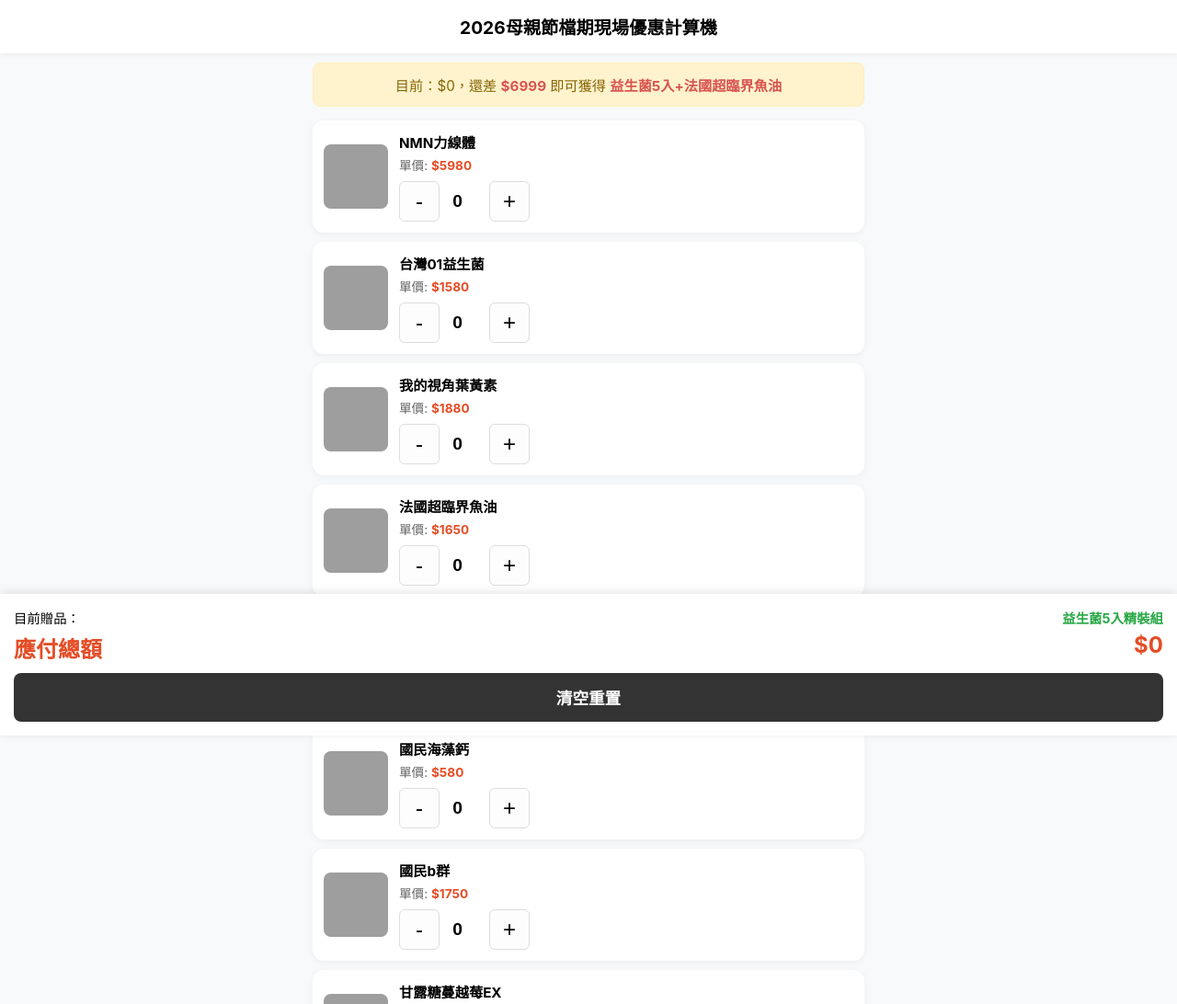
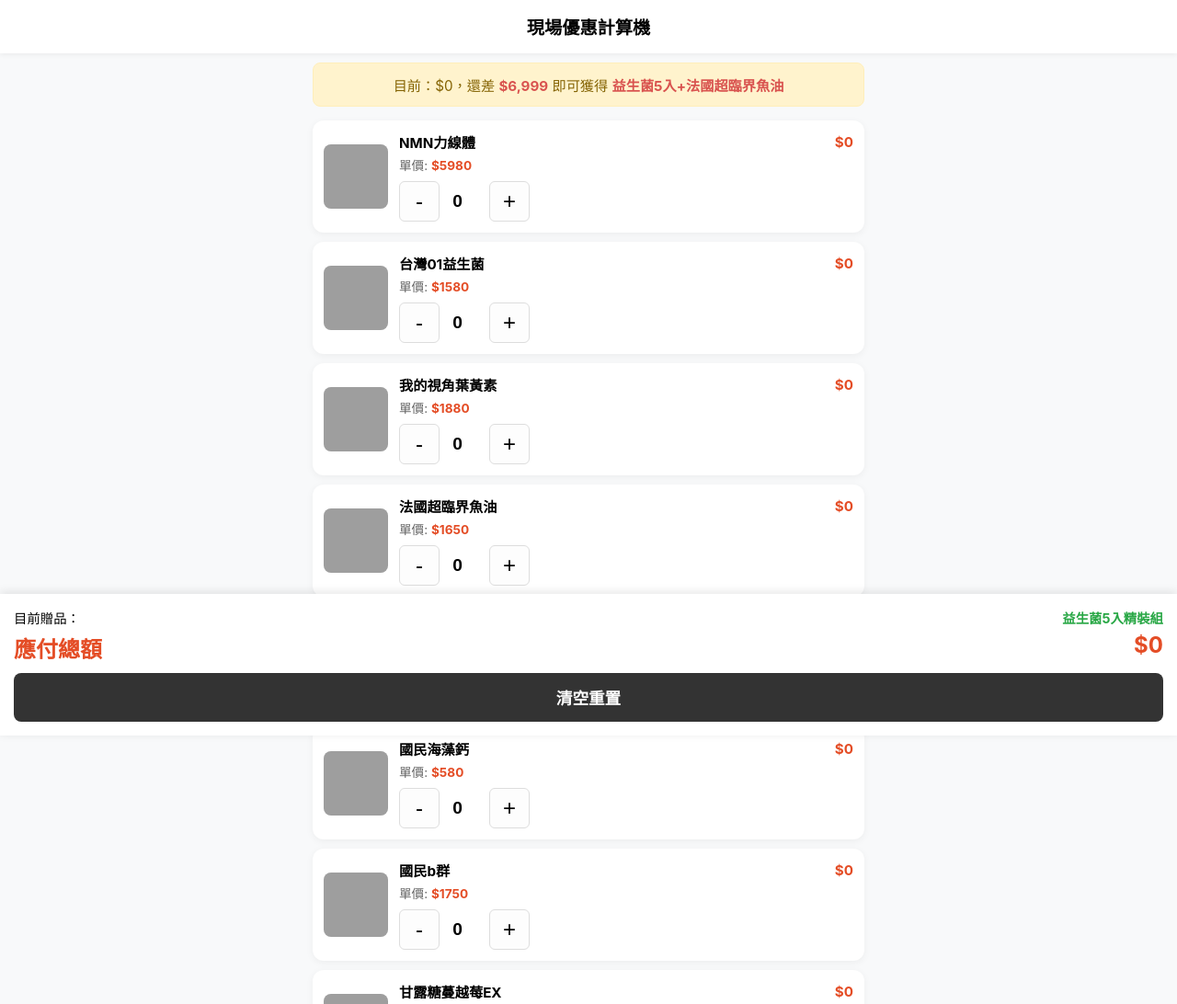
Before and after one commit to weiwei31/SHARING, a plain HTML site: page index.html in a window 1280 px wide. Shown: the top 1092 px of the page at 92% size. Drawn offline with Linux system fonts and the light colour scheme; grey boxes are pictures that could not be loaded.

Commit message:
Update title and styling in index.html

```diff
--- a/index.html
+++ b/index.html
@@ -3,18 +3,19 @@
 <head>
   <meta charset="UTF-8">
   <meta name="viewport" content="width=device-width, initial-scale=1.0">
-  <title>2026 母親節檔期優惠計算機</title>
+  <title>現場優惠計算機</title>
   <style>
     :root {
       --primary-color: #007bff;
       --bg-color: #f8f9fa;
+      --price-color: #e44d26;
     }
     body { font-family: -apple-system, "Noto Sans TC", sans-serif; background-color: var(--bg-color); margin: 0; padding-bottom: 120px; }
     h1 { text-align: center; padding: 15px 0; background: white; margin: 0; font-size: 1.2rem; box-shadow: 0 2px 5px rgba(0,0,0,0.05); }
 
     .container { padding: 10px; max-width: 600px; margin: auto; }
 
-    /* 滿額提醒 - 固定在上方 */
+    /* 滿額提醒 */
     .promo-banner {
       background: #fff3cd; color: #856404; padding: 12px; border-radius: 8px;
       margin-bottom: 15px; font-size: 0.95rem; text-align: center; border: 1px solid #ffeeba;
@@ -29,11 +30,16 @@
     }
     .product-img { width: 70px; height: 70px; object-fit: cover; border-radius: 8px; margin-right: 12px; background: #eee; }
     .product-info { flex: 1; }
-    .product-name { font-weight: bold; font-size: 0.95rem; margin-bottom: 4px; }
+
+    /* 調整品項名稱與小計大小一致 */
+    .product-header { display: flex; justify-content: space-between; align-items: center; margin-bottom: 4px; }
+    .product-name { font-weight: bold; font-size: 0.95rem; }
+    .product-subtotal { font-weight: bold; font-size: 0.95rem; color: var(--price-color); }
+
     .product-price-info { color: #666; font-size: 0.85rem; }
-    .unit-price-tag { color: #e44d26; font-weight: bold; }
+    .unit-price-tag { color: var(--price-color); font-weight: bold; }
 
-    /* 數量控制按鈕加大 */
+    /* 數量控制按鈕 */
     .qty-control { display: flex; align-items: center; margin-top: 8px; }
     .qty-btn {
       width: 44px; height: 44px; border: 1px solid #ddd; background: #fdfdfd;
@@ -41,19 +47,19 @@
     }
     .qty-input { width: 50px; text-align: center; border: none; font-size: 1.2rem; font-weight: bold; background: transparent; }
 
-    /* 底部計算資訊列 */
+    /* 底部資訊列 */
     .bottom-bar {
       position: fixed; bottom: 0; left: 0; right: 0; background: white;
       padding: 15px; box-shadow: 0 -2px 10px rgba(0,0,0,0.1); z-index: 100;
     }
     .summary-row { display: flex; justify-content: space-between; margin-bottom: 5px; font-size: 0.9rem; }
-    .total-row { display: flex; justify-content: space-between; font-size: 1.5rem; font-weight: bold; color: #e44d26; margin-bottom: 10px; }
+    .total-row { display: flex; justify-content: space-between; font-size: 1.5rem; font-weight: bold; color: var(--price-color); margin-bottom: 10px; }
     .btn-reset { width: 100%; background: #333; color: white; border: none; padding: 14px; border-radius: 8px; font-weight: bold; font-size: 1.1rem; }
   </style>
 </head>
 <body>
 
-<h1> 2026母親節檔期現場優惠計算機</h1>
+<h1>現場優惠計算機</h1>
 
 <div class="container">
   <div id="promo-banner" class="promo-banner">目前總額：$0</div>
@@ -87,7 +93,7 @@
     "野獸黑馬卡": { prices: [698, 559, 398, 339], img: "https://blog.dietician.com.tw/images/z2/b8ba50b144cf43a0a861f04eb6ea06c7.webp" },
     "膠原蛋白": { prices: [1980, 1841, 1703, 1505], img: "https://blog.dietician.com.tw/images/z2/a44d7dbd34fb4a85c6c805f0ebb0e2b4.webp" },
     "NMN酵母賦活": { prices: [1280, 1189, 1099, 969], img: "https://blog.dietician.com.tw/images/z2/50aa87bcc86156dfb9b3a2575a3b385e.webp" },
-    "我的好固力": { prices: [1780, 1709, 1635, 1531], img: "https://blog.dietician.com.tw/images/z2/5686fd0fcb703ffa6a17b4439ecb46f5.webp" },
+    "我的好固力": { prices: [1780, 1709, 1635, 1531], img: "https://blog.dietician.com.tw/images/z2/f1b0fa6abb0ed14ad0768cd758467503.webp" },
     "PPN6蜂膠": { prices: [799, 699, 659, 639], img: "https://blog.dietician.com.tw/images/z2/2132b71df3b1236801fe2260b35286ad.webp" },
     "透明質酸鈉MAX": { prices: [499, 465, 429, 379], img: "https://blog.dietician.com.tw/images/z2/865674b7e389433d815efb72fec0b003.webp" },
     "國民維生素C": { prices: [499, 465, 429, 379], img: "https://blog.dietician.com.tw/images/z2/d925b7438fde924cc60e219fdbf55dd2.webp" }
@@ -111,7 +117,10 @@
     card.innerHTML = `
       <img src="${data.img}" class="product-img" alt="${name}">
       <div class="product-info">
-        <div class="product-name">${name}</div>
+        <div class="product-header">
+          <span class="product-name">${name}</span>
+          <span class="product-subtotal" id="subtotal-${name}">$0</span>
+        </div>
         <div class="product-price-info">單價: <span class="unit-price-tag" id="price-${name}">$${data.prices[0]}</span></div>
         <div class="qty-control">
           <button class="qty-btn" onclick="changeQty('${name}', -1)">-</button>
@@ -144,18 +153,28 @@
       const qty = parseInt(document.getElementById(`qty-${name}`).value) || 0;
       const prices = pricingRules[name].prices;
       const unitPrice = getUnitPrice(qty, prices);
-      total += unitPrice * qty;
+      const subtotal = unitPrice * qty;
+
+      total += subtotal;
+
+      // 更新個別商品的單價顯示
       document.getElementById(`price-${name}`).textContent = `$${unitPrice}`;
+      // 更新個別商品的小計顯示
+      document.getElementById(`subtotal-${name}`).textContent = `$${subtotal.toLocaleString()}`;
     });
 
-    document.getElementById("total").textContent = `$${total}`;
+    // 更新底部總額
+    document.getElementById("total").textContent = `$${total.toLocaleString()}`;
+
+    // 贈品邏輯
     const matchedGift = [...giftRules].sort((a,b) => b.amount - a.amount).find(rule => total >= rule.amount);
     document.getElementById("gifts").textContent = matchedGift ? matchedGift.gift : "無";
 
+    // 滿額提醒
     const nextGoal = [...giftRules].sort((a,b) => a.amount - b.amount).find(rule => total < rule.amount);
     const banner = document.getElementById("promo-banner");
     if (nextGoal) {
-      banner.innerHTML = `目前：$${total}，還差 <span class="next-goal">$${nextGoal.amount - total}</span> 即可獲得 <span class="next-goal">${nextGoal.gift}</span>`;
+      banner.innerHTML = `目前：$${total.toLocaleString()}，還差 <span class="next-goal">$${(nextGoal.amount - total).toLocaleString()}</span> 即可獲得 <span class="next-goal">${nextGoal.gift}</span>`;
     } else {
       banner.innerHTML = "🎉 已達成最高滿額贈門檻！";
     }
```
